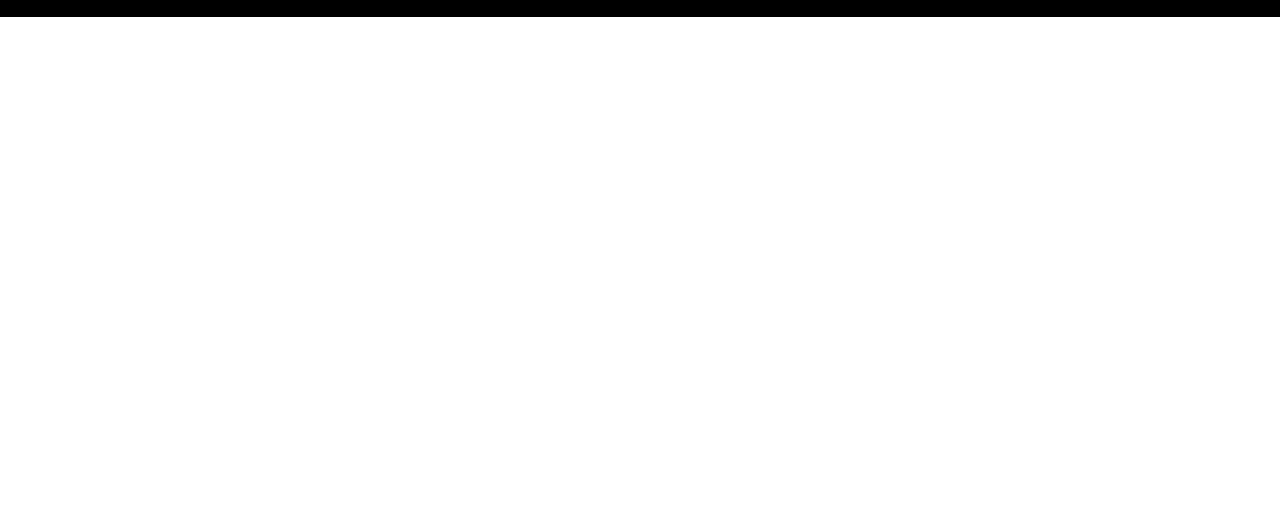
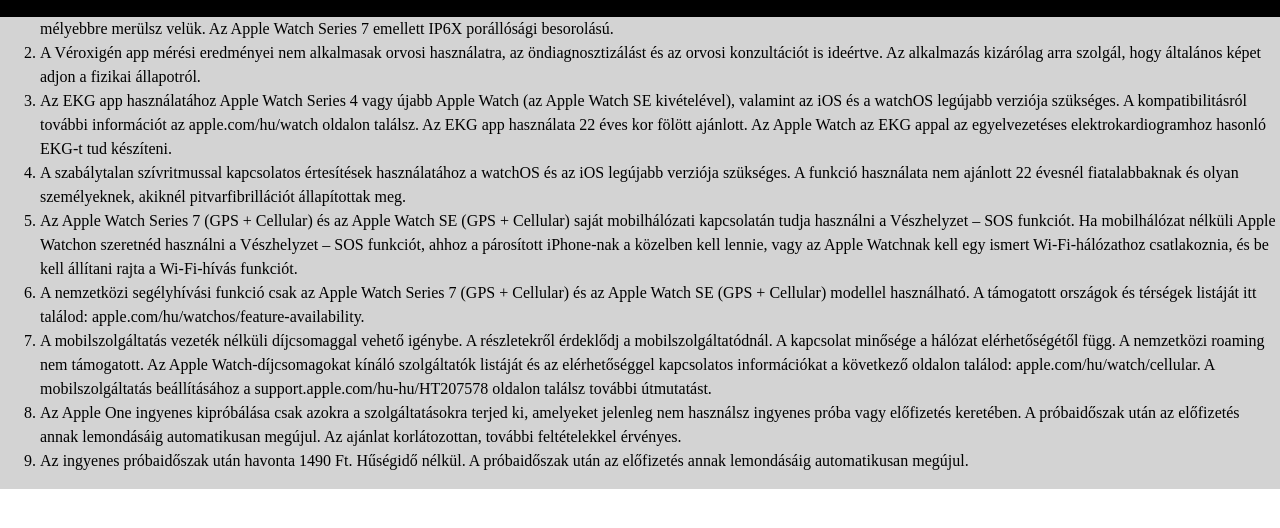
Before and after one commit to jedlikbalint/IKT, a plain HTML site: page html fájlok/applewatch.html in a window 1280 px wide. Shown: the part 50-578 px from the top of the page. Drawn offline with Linux system fonts and the light colour scheme.

Commit message:
na airpods is pipa + kicsi alakítás

```diff
--- a/html fájlok/applewatch.html
+++ b/html fájlok/applewatch.html
@@ -37,3 +37,20 @@
         </span>
 
     </div>
+
+
+
+<div class="footer">
+    <ol>
+    <li>Az Apple Watch Series 7, az Apple Watch SE és az Apple Watch Series 3 az ISO 22810:2010 szabvány szerint 50 méterig vízálló. Ez azt jelenti, hogy nem kell levenned őket, ha például medencében vagy a tengerben úszol, azonban nem alkalmasak búvárkodásra, vízisíelésre vagy egyéb olyan tevékenységre, amelynek során nagy sebességgel áramló víz éri őket, vagy mélyebbre merülsz velük. Az Apple Watch Series 7 emellett IP6X porállósági besorolású.</li>
+    <li>A Véroxigén app mérési eredményei nem alkalmasak orvosi használatra, az öndiagnosztizálást és az orvosi konzultációt is ideértve. Az alkal­mazás kizárólag arra szolgál, hogy általános képet adjon a fizikai állapotról.</li>
+    <li>Az EKG app használatához Apple Watch Series 4 vagy újabb Apple Watch (az Apple Watch SE kivételével), valamint az iOS és a watchOS legújabb verziója szükséges. A kompatibilitásról további információt az apple.com/hu/watch oldalon találsz. Az EKG app használata 22 éves kor fölött ajánlott. Az Apple Watch az EKG appal az egyelvezetéses elektrokardiogramhoz hasonló EKG-t tud készíteni.</li>
+    <li>A szabálytalan szívritmussal kapcsolatos értesítések használatához a watchOS és az iOS legújabb verziója szükséges. A funkció használata nem ajánlott 22 évesnél fiatalabbaknak és olyan személyeknek, akiknél pitvarfibrillációt állapítottak meg.</li>
+    <li>Az Apple Watch Series 7 (GPS + Cellular) és az Apple Watch SE (GPS + Cellular) saját mobilhálózati kapcsolatán tudja használni a Vészhelyzet – SOS funkciót. Ha mobilhálózat nélküli Apple Watchon szeretnéd használni a Vészhelyzet – SOS funkciót, ahhoz a párosított iPhone-nak a közelben kell lennie, vagy az Apple Watchnak kell egy ismert Wi‑Fi-hálózathoz csatlakoznia, és be kell állítani rajta a Wi‑Fi-hívás funkciót.</li>
+    <li>A nemzetközi segélyhívási funkció csak az Apple Watch Series 7 (GPS + Cellular) és az Apple Watch SE (GPS + Cellular) modellel használható. A támogatott országok és térségek listáját itt találod: apple.com/hu/watchos/feature-availability.</li>
+    <li>A mobilszolgáltatás vezeték nélküli díjcsomaggal vehető igénybe. A részletekről érdeklődj a mobil­szolgáltatódnál. A kapcsolat minősége a hálózat elérhetőségétől függ. A nemzetközi roaming nem támogatott. Az Apple Watch-díjcsomagokat kínáló szolgáltatók listáját és az elérhetőséggel kapcsolatos információkat a következő oldalon találod: apple.com/hu/watch/cellular. A mobilszolgáltatás beállításához a support.apple.com/hu-hu/HT207578 oldalon találsz további útmutatást.</li>
+    <li>Az Apple One ingyenes kipróbálása csak azokra a szolgáltatásokra terjed ki, amelyeket jelenleg nem használsz ingyenes próba vagy előfizetés keretében. A próbaidőszak után az előfizetés annak lemondásáig auto­ma­ti­ku­san megújul. Az ajánlat korlátozottan, további feltételekkel érvényes.</li>
+    <li>Az ingyenes próbaidőszak után havonta 1490 Ft. Hűségidő nélkül. A próbaidőszak után az előfizetés annak lemondásáig auto­ma­ti­ku­san megújul.</li>
+    </ol>
+
+</div>
```
